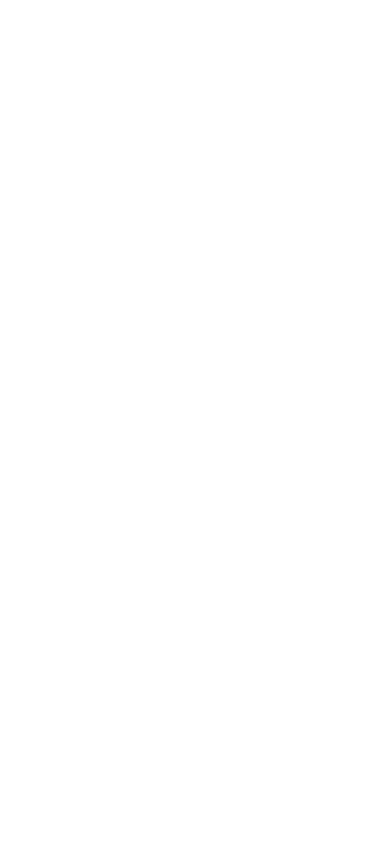
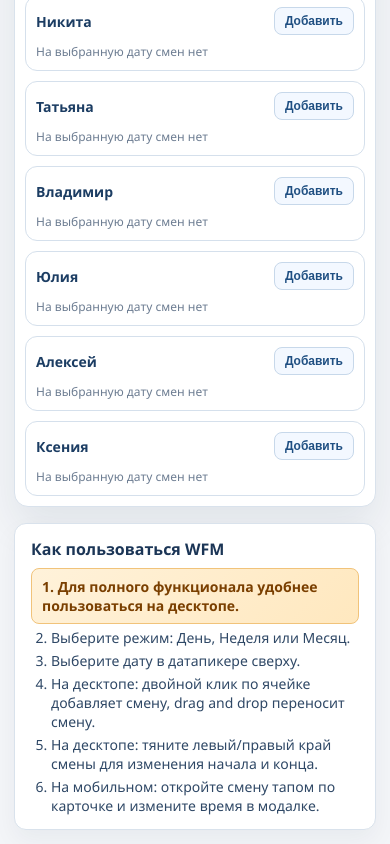
Before and after one commit to mfbulat/vibe-wfm, a React (Vite) app: page / in a window 390 px wide. Shown: the part 1148-1992 px from the top of the page. Before the commit the page ends 844 px from the top, so only its background shows below. Built offline with nearby package versions, Linux system fonts and the light colour scheme.

Commit message:
mobile adjust

```diff
--- a/src/App.module.scss
+++ b/src/App.module.scss
@@ -7,8 +7,9 @@ $muted: #6a798f;
 $row-height: 76px;
 
 .page {
-  height: 100vh;
-  max-height: 100vh;
+  min-height: 100vh;
+  height: auto;
+  max-height: none;
   background: radial-gradient(circle at 12% 8%, #d6e9ff 0%, transparent 38%),
     radial-gradient(circle at 88% 10%, #e4f6e3 0%, transparent 33%),
     $page-bg;
@@ -16,7 +17,8 @@ $row-height: 76px;
   padding: 28px 28px 40px;
   display: flex;
   flex-direction: column;
-  overflow: hidden;
+  overflow-x: hidden;
+  overflow-y: auto;
 }
 
 .header {
@@ -437,7 +439,6 @@ $row-height: 76px;
   color: #fff;
   display: flex;
   align-items: stretch;
-  height: 30px;
   box-shadow: 0 5px 11px rgba(20, 84, 145, 0.2);
   overflow: hidden;
   cursor: grab;
@@ -580,9 +581,22 @@ $row-height: 76px;
   }
 }
 
+.mobileDesktopHint {
+  list-style-position: inside;
+  margin-left: -20px;
+  padding: 8px 10px;
+  border-radius: 8px;
+  border: 1px solid #f1c37a;
+  background: linear-gradient(135deg, #fff2da, #ffe8bf);
+  color: #7a3f00;
+  font-weight: 700;
+}
+
 @media (max-width: 900px) {
   .page {
     padding: 14px;
+    display: block;
+    overflow: visible;
   }
 
   .employeeHeader,
@@ -606,4 +620,13 @@ $row-height: 76px;
   .periodBadge {
     width: 100%;
   }
+
+  .mobileBoard {
+    overflow: visible;
+  }
+
+  .mobileEmployeeList {
+    flex: none;
+    overflow: visible;
+  }
 }
--- a/src/App.tsx
+++ b/src/App.tsx
@@ -55,7 +55,6 @@ const DATE_TIMELINE_WIDTH = DATE_CELL_WIDTH - DATE_CELL_PADDING * 2
 const MINI_HOUR_WIDTH = DATE_TIMELINE_WIDTH / 24
 const MAX_MODAL_MINUTES = MINUTES_IN_DAY - SNAP_MINUTES
 const DEFAULT_SHIFT_START = 9 * 60
-const DATE_CHIP_HEIGHT = 30
 const DATE_CHIP_GAP = 4
 
 const EMPLOYEE_COLUMN_WIDTH_DESKTOP = 180
@@ -835,11 +834,12 @@ function App() {
                     const dateKey = dateToKey(date)
                     const cellShifts = getShiftsForCell(employee.id, dateKey)
                     const timelineInnerHeight = ROW_HEIGHT - 12
-                    const stackHeight = Math.max(
+                    const shiftCount = Math.max(cellShifts.length, 1)
+                    const availableHeight = Math.max(
+                      timelineInnerHeight - (shiftCount - 1) * DATE_CHIP_GAP,
                       0,
-                      cellShifts.length * DATE_CHIP_HEIGHT + (cellShifts.length - 1) * DATE_CHIP_GAP,
                     )
-                    const topOffset = Math.max((timelineInnerHeight - stackHeight) / 2, 0)
+                    const laneHeight = availableHeight / shiftCount
 
                     return (
                       <div
@@ -866,7 +866,8 @@ function App() {
                                 style={{
                                   left: chipLeft,
                                   width: chipWidth,
-                                  top: topOffset + index * (DATE_CHIP_HEIGHT + DATE_CHIP_GAP),
+                                  top: index * (laneHeight + DATE_CHIP_GAP),
+                                  height: laneHeight,
                                 }}
                               >
                                 <div
@@ -992,6 +993,9 @@ function App() {
       <footer className={styles.helpSection}>
         <h3>Как пользоваться WFM</h3>
         <ol>
+          {isMobile && (
+            <li className={styles.mobileDesktopHint}>Для полного функционала удобнее пользоваться на десктопе.</li>
+          )}
           <li>Выберите режим: День, Неделя или Месяц.</li>
           <li>Выберите дату в датапикере сверху.</li>
           <li>На десктопе: двойной клик по ячейке добавляет смену, drag and drop переносит смену.</li>
```
